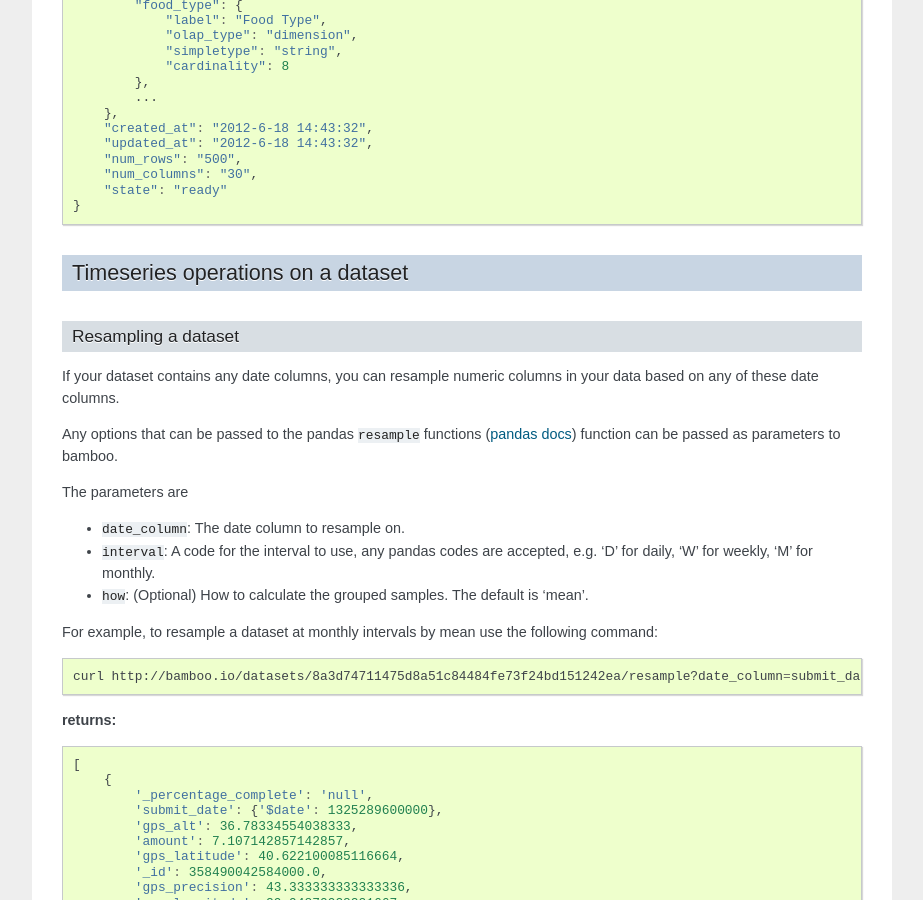
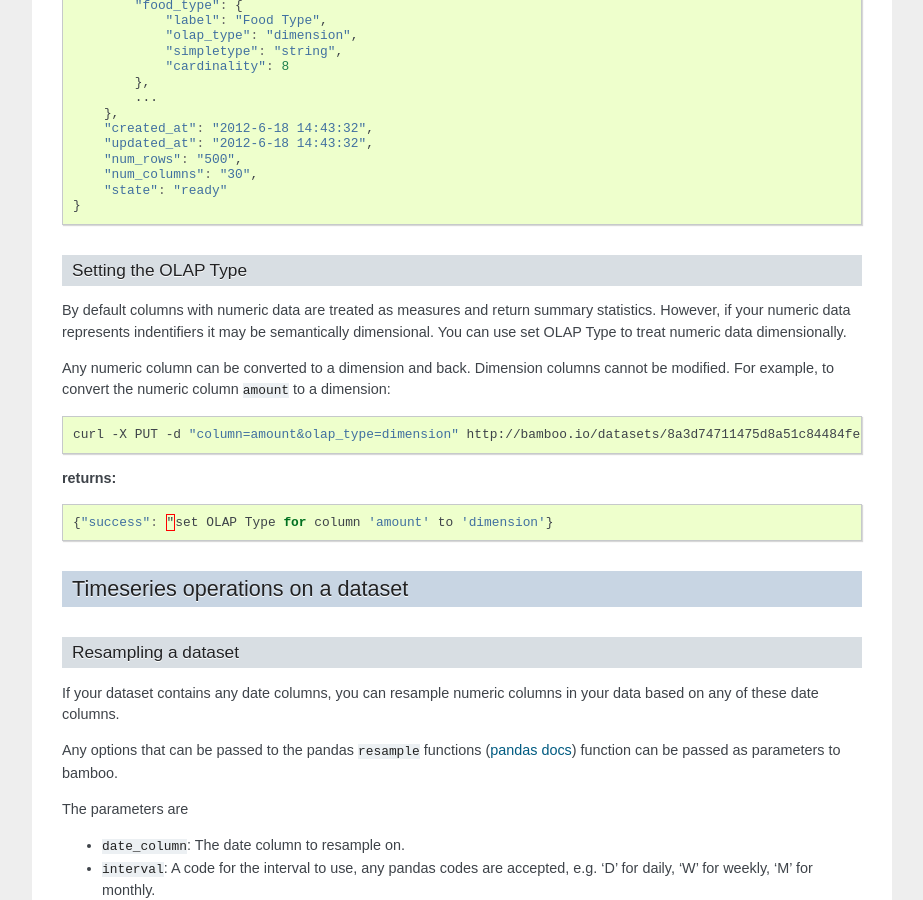
Before and after one commit to pld/bamboo, a Sphinx documentation site: the page built from docs/advanced_commands.rst, in a window 1280 px wide and 900 px high, scrolled down 5754 px. Shown: the whole window, without its empty margins (198-1121 px from the left). Built offline with Sphinx 7.4.7, drawn with Linux system fonts in a browser that asks for light colours; formulas are drawn with MathJax 3; some of the changed text lies outside the part shown.

Commit message:
docs typo

```diff
--- a/docs/advanced_commands.rst
+++ b/docs/advanced_commands.rst
@@ -366,6 +366,28 @@ also return the update dataset info.
         "state": "ready"
     }
 
+Setting the OLAP Type
+^^^^^^^^^^^^^^^^^^^^^
+
+By default columns with numeric data are treated as measures and return summary
+statistics.  However, if your numeric data represents indentifiers it may be
+semantically dimensional.  You can use set OLAP Type to treat numeric data
+dimensionally.
+
+Any numeric column can be converted to a dimension and back.  Dimension columns
+cannot be modified.  For example, to convert the numeric column ``amount`` to a
+dimension:
+
+.. code-block:: sh
+
+    curl -X PUT -d "column=amount&olap_type=dimension" http://bamboo.io/datasets/8a3d74711475d8a51c84484fe73f24bd151242ea/set_olap_type
+
+**returns:**
+
+.. code-block:: javascript
+
+    {"success": "set OLAP Type for column 'amount' to 'dimension'}
+
 
 Timeseries operations on a dataset
 ----------------------------------
@@ -508,24 +530,3 @@ following command:
 
     The first ``window - 1`` rows will be null, because not enough
     data will have been seen to calculate rolling statistics for those rows.
-
-Settings the OLAP Type
-^^^^^^^^^^^^^^^^^^^^^^
-
-By default columns with numeric data are treated as measures and return summary
-statistics.  However, if your numeric data represents indentifiers it may be
-semantically dimensional.  You can use set OLAP Type to treat numeric data
-dimensionally.
-
-Any numeric column can be converted to a dimension and back.  Dimension columns
-cannot be modified.
-
-.. code-block:: sh
-
-    curl -X PUT -d "column=amount&olap_type=dimension" http://bamboo.io/datasets/8a3d74711475d8a51c84484fe73f24bd151242ea/set_olap_type
-
-**returns:**
-
-.. code-block:: javascript
-
-    {"success": "set OLAP Type for column 'amount' to 'dimension'}
```
